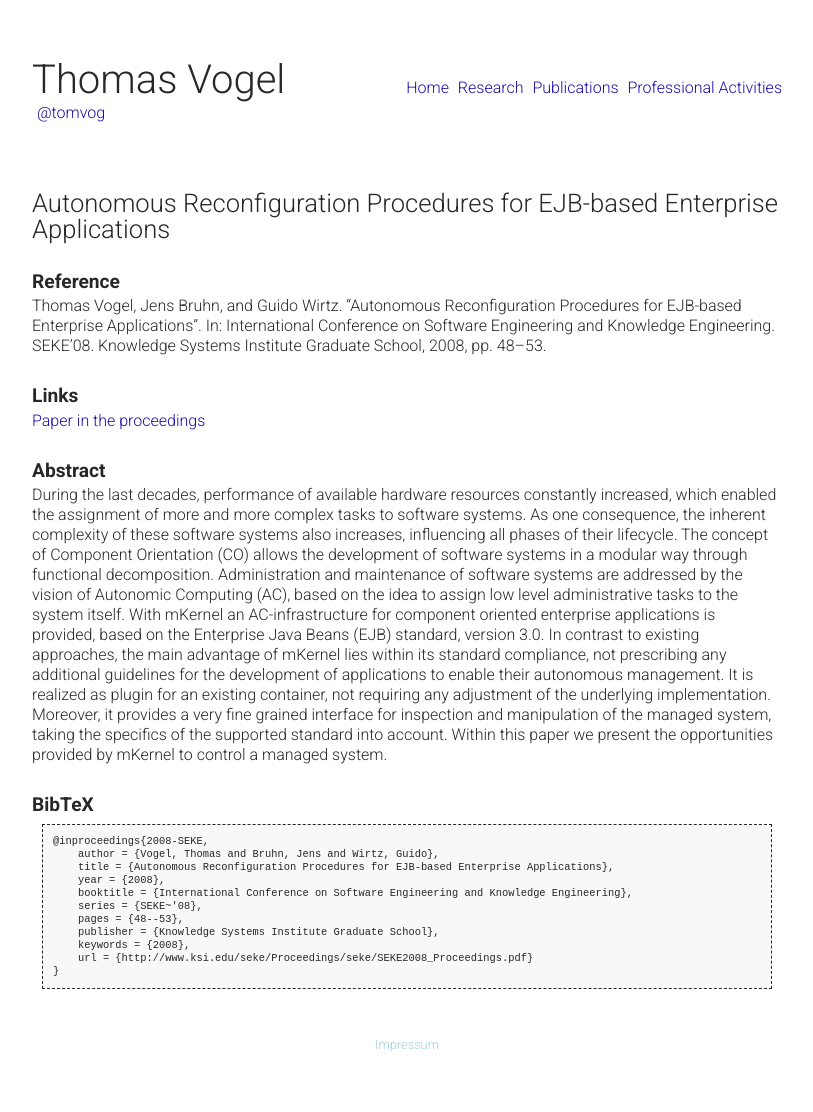
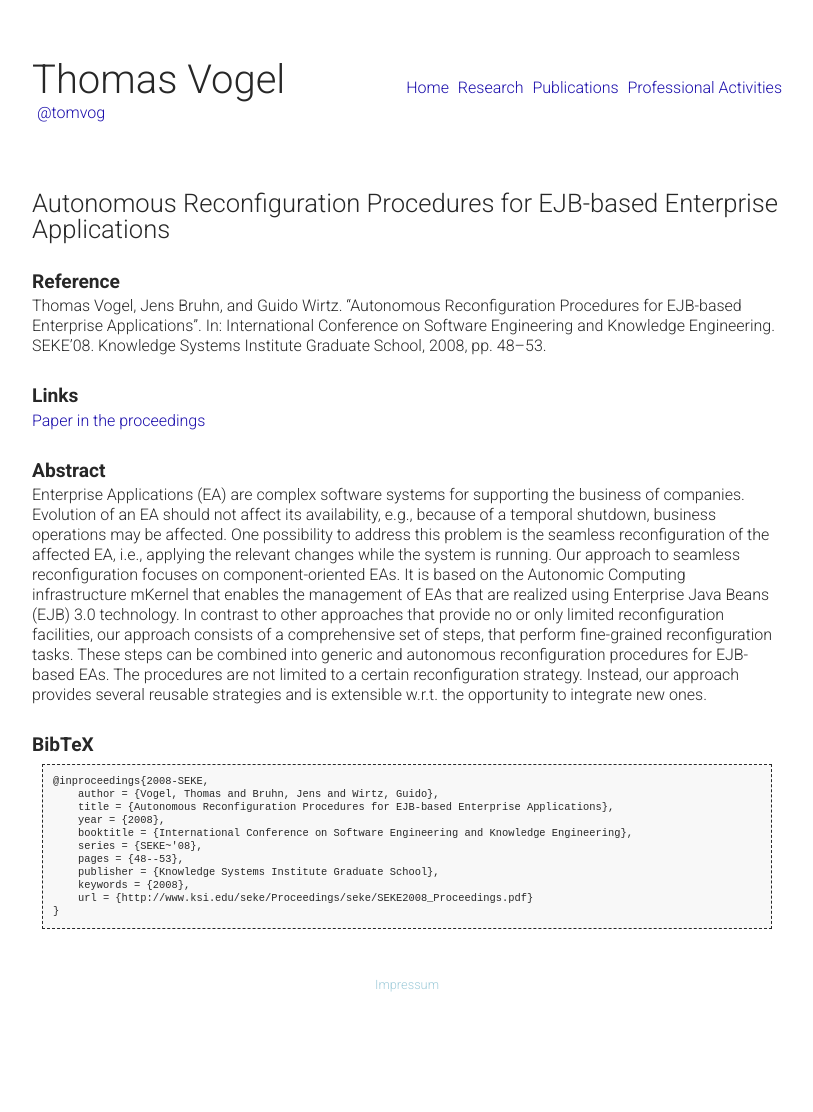
Before and after one commit to thomas-vogel/thomas-vogel.github.io, a Jekyll site: the page built from _pages/publications/2008-SEKE.md, in a window 1280 px wide. Shown: the whole page, without its empty margins (233-1046 px from the left). Built offline with Jekyll 4.4.1, drawn with Linux system fonts in a browser that asks for light colours; after the commit the page ends 1052 px from its top, so only the background shows below that.

Commit message:
Add correct abstract.

```diff
--- a/_pages/publications/2008-SEKE.md
+++ b/_pages/publications/2008-SEKE.md
@@ -11,7 +11,7 @@ Thomas Vogel, Jens Bruhn, and Guido Wirtz. "Autonomous Reconfiguration Procedure
 [Paper in the proceedings](http://www.ksi.edu/seke/Proceedings/seke/SEKE2008_Proceedings.pdf){:target="_blank"}
 
 ## Abstract
-During the last decades, performance of available hardware resources constantly increased, which enabled the assignment of more and more complex tasks to software systems. As one consequence, the inherent complexity of these software systems also increases, influencing all phases of their lifecycle. The concept of Component Orientation (CO) allows the development of software systems in a modular way through functional decomposition. Administration and maintenance of software systems are addressed by the vision of Autonomic Computing (AC), based on the idea to assign low level administrative tasks to the system itself. With mKernel an AC-infrastructure for component oriented enterprise applications is provided, based on the Enterprise Java Beans (EJB) standard, version 3.0. In contrast to existing approaches, the main advantage of mKernel lies within its standard compliance, not prescribing any additional guidelines for the development of applications to enable their autonomous management. It is realized as plugin for an existing container, not requiring any adjustment of the underlying implementation. Moreover, it provides a very fine grained interface for inspection and manipulation of the managed system, taking the specifics of the supported standard into account. Within this paper we present the opportunities provided by mKernel to control a managed system.
+Enterprise Applications (EA) are complex software systems for supporting the business of companies. Evolution of an EA should not affect its availability, e.g., because of a temporal shutdown, business operations may be affected. One possibility to address this problem is the seamless reconfiguration of the affected EA, i.e., applying the relevant changes while the system is running. Our approach to seamless reconfiguration focuses on component-oriented EAs. It is based on the Autonomic Computing infrastructure mKernel that enables the management of EAs that are realized using Enterprise Java Beans (EJB) 3.0 technology. In contrast to other approaches that provide no or only limited reconfiguration facilities, our approach consists of a comprehensive set of steps, that perform fine-grained reconfiguration tasks. These steps can be combined into generic and autonomous reconfiguration procedures for EJB-based EAs. The procedures are not limited to a certain reconfiguration strategy. Instead, our approach provides several reusable strategies and is extensible w.r.t. the opportunity to integrate new ones.
 
 ## BibTeX
 
```
